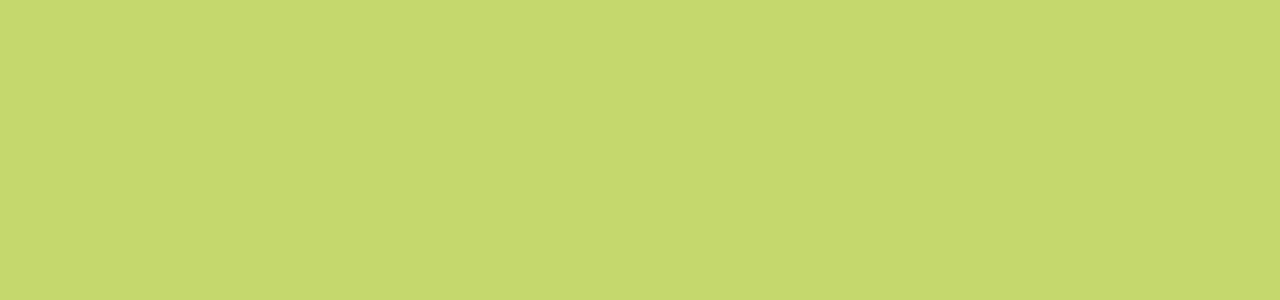
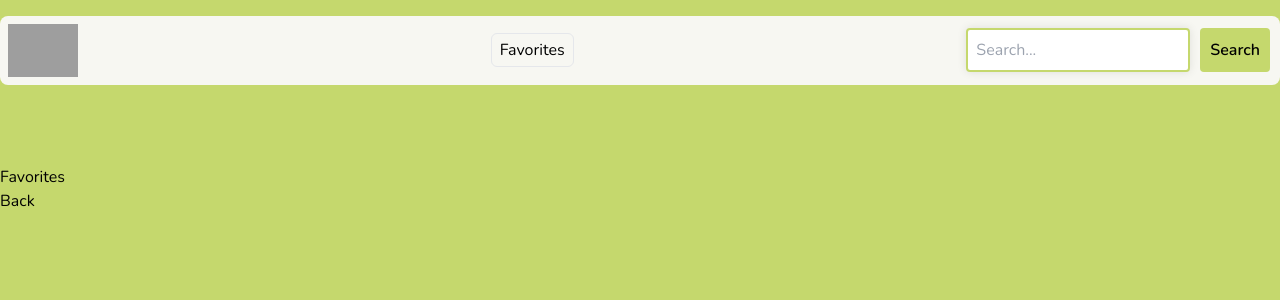
Before and after one commit to Lindo98/LINMTE430_WFC2401-GROUPB-LINDOKUHLEMTENGWANE-DJS11, a React (Vite) app in the folder Podcast-app/: page /home/favorites in a window 1280 px wide. Before the commit this address had no page. Shown: the top 300 px of the page. Built offline with nearby package versions, Linux system fonts and the light colour scheme; grey boxes are pictures that could not be loaded.

Commit message:
fetched data for seasons

```diff
--- a/Podcast-app/src/App.css
+++ b/Podcast-app/src/App.css
@@ -127,3 +127,37 @@ body {
 .artist-name {
   font-size: 14px;
 }
+
+/* Header */
+
+.search-input {
+  padding: 8px;
+  box-sizing: border-box;
+  box-shadow: 0 0 10px rgba(0, 0, 0, 0.1);
+  border-radius: 4px;
+  border: 2px solid #c5d86d;
+}
+
+.search-btn {
+  background-color: #c5d86d;
+  padding: 10px;
+  margin-left: 10px;
+  color: #000000;
+  border-radius: 4px;
+  cursor: pointer;
+  margin-right: 10px;
+  font-weight: 600;
+}
+
+.logo {
+  width: 70px;
+  margin: 4px;
+}
+
+.genre {
+  padding-left: 20px;
+}
+
+.favorites-btn {
+  margin-left: 20px;
+}
--- a/Podcast-app/src/App.jsx
+++ b/Podcast-app/src/App.jsx
@@ -1,24 +1,28 @@
 import React from "react";
 import { BrowserRouter, Routes, Route } from "react-router-dom";
-import Header from "./Components/Header";
+import "./index.css";
 import HomePage from "./Pages/HomePage";
-import Carousel from "./Components/carousel";
 import Login from "./Pages/LoginPage";
 import MusicPlayer from "./Components/MusicPlayer";
 import Layout from "./Components/layout";
+import Favorites from "./Pages/Favorites";
+import Seasons from "./Pages/Seasons";
+import Episodes from "./Pages/Episodes";
+
 function App() {
   return (
     <BrowserRouter>
-      <Routes>
-        <Route path="/" element={<Layout />}>
-          <Route index element={<HomePage />} />
-          <Route path="/home" element={<HomePage />} />
-          <Route path="/header" element={<Header />} />
-          <Route path="/" element={<Carousel />} />
-          <Route path="/login" element={<Login />} />
-          <Route path="/player" element={<MusicPlayer />} />
-        </Route>
-      </Routes>
+      <div className="App">
+        <Routes>
+          <Route path="/" element={<Login />} />
+          <Route path="home" element={<Layout />}>
+            <Route index element={<HomePage />} />
+            <Route path=":id" element={<Episodes />} />
+            <Route path="favorites" element={<Favorites />} />
+            <Route path="player" element={<MusicPlayer />} />
+          </Route>
+        </Routes>
+      </div>
     </BrowserRouter>
   );
 }
--- a/Podcast-app/src/Components/Header.jsx
+++ b/Podcast-app/src/Components/Header.jsx
@@ -1,17 +1,33 @@
 import React from "react";
+import { Link } from "react-router-dom";
 
 const Header = () => {
   return (
     <header
-      className="max-w-7xl mx-auto mt-4 mb-10 flex pt-8 pb-8"
+      className="max-w-7xl mx-auto mt-4 mb-20 justify-between flex items-center rounded-lg"
       style={{ backgroundColor: "#f7f7f2" }}
     >
       <div className="logo">
-        <img src="/images/logo.png" alt="Logo" />
+        <Link to=".">
+          <img src="./src/images/logo.png" alt="logo" className="logo" />
+        </Link>
+      </div>{" "}
+      <div>
+        <Link to="/favorites">
+          {" "}
+          <button
+            className="favorites-btn px-2 py-1 text-m border rounded-md "
+            style={{ backgroundColor: "#f7f7f2" }}
+          >
+            Favorites
+          </button>
+        </Link>
       </div>
       <div className="search-bar">
-        <input type="text" placeholder="Search..." />
-        <button type="submit">Search</button>
+        <input className="search-input" type="text" placeholder="Search..." />
+        <button className="search-btn" type="submit">
+          Search
+        </button>
       </div>
     </header>
   );
--- a/Podcast-app/src/Components/carousel.jsx
+++ b/Podcast-app/src/Components/carousel.jsx
@@ -5,21 +5,17 @@ const Carousel = () => {
   const [currentIndex, setCurrentIndex] = useState(0);
 
   useEffect(() => {
-    const fetchImages = async () => {
-      try {
-        const response = await fetch("https://podcast-api.netlify.app");
-        const data = await response.json();
-        console.log(data); // Add this line to debug the fetched data
-
-        // Assuming the image URLs are in the 'shows' array within the response data
+    fetch("https://podcast-api.netlify.app/shows")
+      .then((res) => res.json())
+      .then((data) => {
+        if (data.shows) {
           const imageUrls = data.shows.map((show) => show.image);
           setImages(imageUrls);
-      } catch (error) {
-        console.error("Error fetching images:", error);
         }
-    };
-
-    fetchImages();
+      })
+      .catch((error) => {
+        console.error("Error fetching the images:", error);
+      });
   }, []);
 
   useEffect(() => {
@@ -27,7 +23,7 @@ const Carousel = () => {
       setCurrentIndex((prevIndex) =>
         prevIndex === images.length - 1 ? 0 : prevIndex + 1
       );
-    }, 10);
+    }, 3000); // Change to a more appropriate interval time, e.g., 3000ms
 
     return () => clearInterval(interval);
   }, [images.length]);
@@ -45,15 +41,35 @@ const Carousel = () => {
   };
 
   return (
-    <div className="carousel-inner">
+    <div className="max-w-7xl mx-auto mt-4 flex items-center relative">
+      <button
+        className="absolute top-1/2 left-0 transform -translate-y-1/2 bg-gray-800 text-white px-4 py-2 rounded-r-md"
+        onClick={goToPrevious}
+      >
+        Prev
+      </button>
+      <div className="carousel-inner relative w-full h-64 overflow-hidden">
         {images.map((imageUrl, index) => (
           <div
             key={index}
-          className={`carousel-item ${index === currentIndex ? "active" : ""}`}
+            className={`carousel-item absolute w-full h-full transition-opacity duration-1000 ${
+              index === currentIndex ? "opacity-100" : "opacity-0"
+            }`}
           >
-          <img src={imageUrl} alt={`Image ${index}`} />
+            <img
+              src={imageUrl}
+              alt={`Image ${index}`}
+              className="w-full h-full object-cover"
+            />
           </div>
         ))}
+      </div>
+      <button
+        className="absolute top-1/2 right-0 transform -translate-y-1/2 bg-gray-800 text-white px-4 py-2 rounded-l-md"
+        onClick={goToNext}
+      >
+        Next
+      </button>
     </div>
   );
 };
--- a/Podcast-app/src/Components/layout.jsx
+++ b/Podcast-app/src/Components/layout.jsx
@@ -1,13 +1,12 @@
 import React from "react";
 import { Outlet } from "react-router-dom";
 import Header from "./Header";
-import Carousel from "./carousel";
 
 export default function Layout() {
   return (
     <div className="site-wrapper">
       <Header />
-      <Carousel />
+
       <main>
         <Outlet />
       </main>
--- a/Podcast-app/src/Pages/About.jsx
+++ /dev/null
@@ -1,27 +0,0 @@
-import React, { useState, useEffect } from "react";
-import { Link } from "react-router-dom";
-
-function episodes() {
-  const [episodes, setPreviews] = useState([]);
-
-  useEffect(() => {
-    fetch("https://podcast-api.netlify.app")
-      .then((res) => res.json())
-      .then((data) => {
-        console.log(data);
-        setPreviews(data);
-      });
-  }, []);
-
-  return (
-    <div>
-      <h1>Episodes</h1>
-
-      {episodes.map((episode) => (
-        <div key={episode.id}>{episode.title}</div>
-      ))}
-    </div>
-  );
-}
-
-export default episodes;
--- /dev/null
+++ b/Podcast-app/src/Pages/Episodes.jsx
@@ -0,0 +1,47 @@
+import React, { useState, useEffect } from "react";
+import { useParams } from "react-router-dom";
+
+const Episodes = () => {
+  const params = useParams();
+  const [episodes, setEpisodes] = useState(null);
+  const [error, setError] = useState(null);
+  const [loading, setLoading] = useState(true);
+
+  useEffect(() => {
+    if (id) {
+      fetch(`https://podcast-api.netlify.app/id/${id}`)
+        .then((res) => {
+          if (!res.ok) {
+            throw new Error("Network response was not ok");
+          }
+          return res.json();
+        })
+        .then((data) => {
+          setEpisodes(data);
+          setLoading(false);
+        })
+        .catch((error) => {
+          console.error("Error fetching the episodes:", error);
+          setError(error);
+          setLoading(false);
+        });
+    }
+  }, [id]);
+
+  if (loading) {
+    return <div>Loading...</div>;
+  }
+
+  if (error) {
+    return <div>Error fetching the episodes: {error.message}</div>;
+  }
+
+  return (
+    <div>
+      <h1>{episodes?.title}</h1>
+      {/* Render additional episodes details here */}
+    </div>
+  );
+};
+
+export default Episodes;
--- a/Podcast-app/src/Pages/Favorites.jsx
+++ b/Podcast-app/src/Pages/Favorites.jsx
@@ -0,0 +1,15 @@
+import React from "react";
+import { Link } from "react-router-dom";
+
+const Favorites = () => {
+  return (
+    <div>
+      <h1>Favorites</h1>
+      <Link to="/home">
+        <button>Back</button>
+      </Link>
+    </div>
+  );
+};
+
+export default Favorites;
--- /dev/null
+++ b/Podcast-app/src/Pages/Seasons.jsx
@@ -0,0 +1,35 @@
+import React, { useState, useEffect } from "react";
+import { useParams } from "react-router-dom";
+
+const Seasons = () => {
+  const { id } = useParams({});
+  const [seasons, setSeasons] = useState(null);
+  const [error, setError] = useState(null);
+  const [loading, setLoading] = useState(true);
+
+  useEffect(() => {
+    fetch(`https://podcast-api.netlify.app/id/${id}`)
+      .then((res) => res.json())
+      .then((data) => {
+        console.log(data);
+        setPreviews(data);
+      });
+  }, []);
+
+  if (loading) {
+    return <div>Loading...</div>;
+  }
+
+  if (error) {
+    return <div>Error fetching the seasons: {error.message}</div>;
+  }
+
+  return (
+    <div>
+      <h1>{seasons?.title}</h1>
+      {/* Render additional episodes details here */}
+    </div>
+  );
+};
+
+export default Seasons;
```
Also changed, not shown: Podcast-app/src/Pages/HomePage.jsx (+17 -9 lines), Podcast-app/src/images/logo.png, Podcast-app/src/images/podsquadLogo.png (added). Lines whose indentation alone changed are shown as unchanged.
